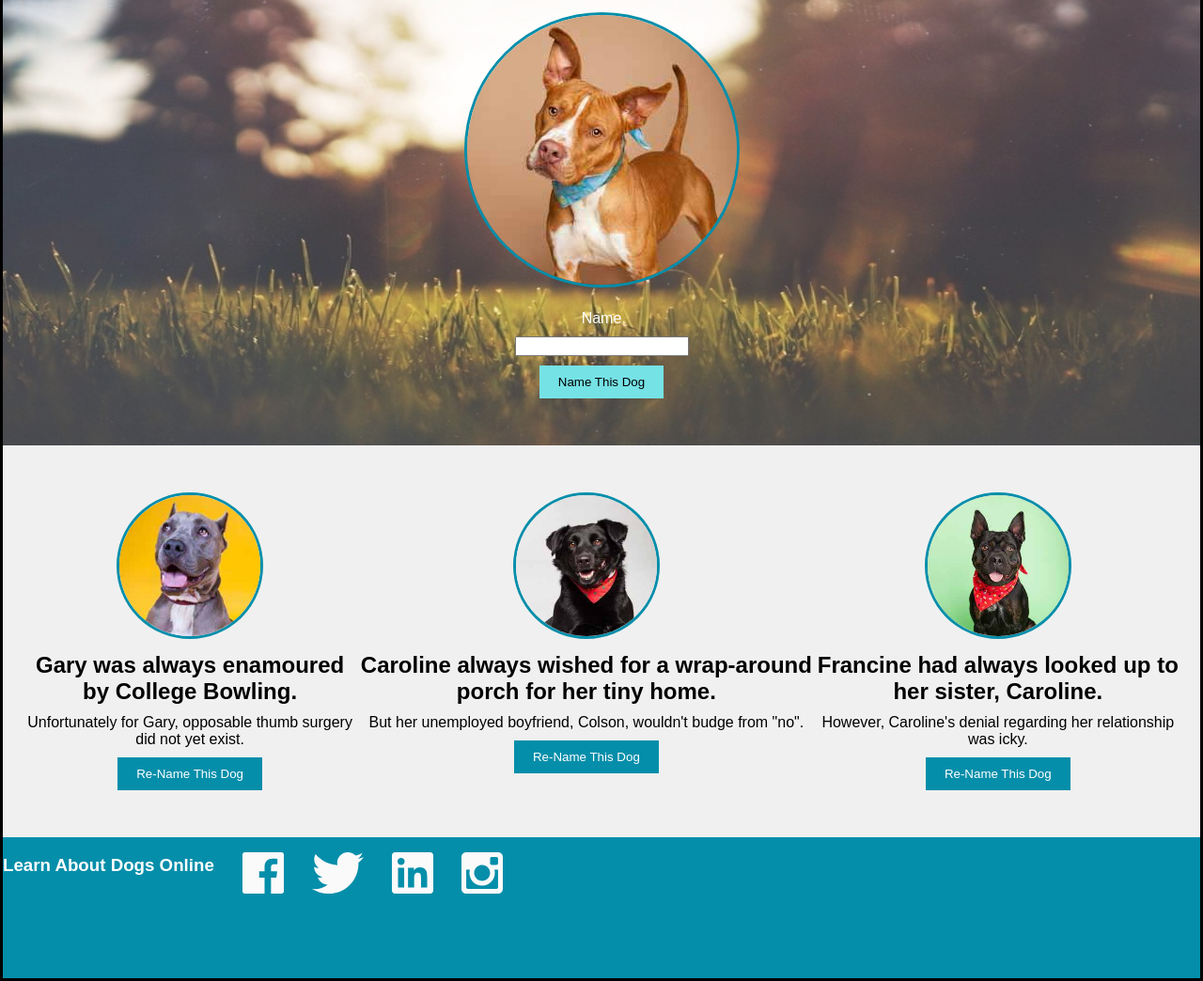
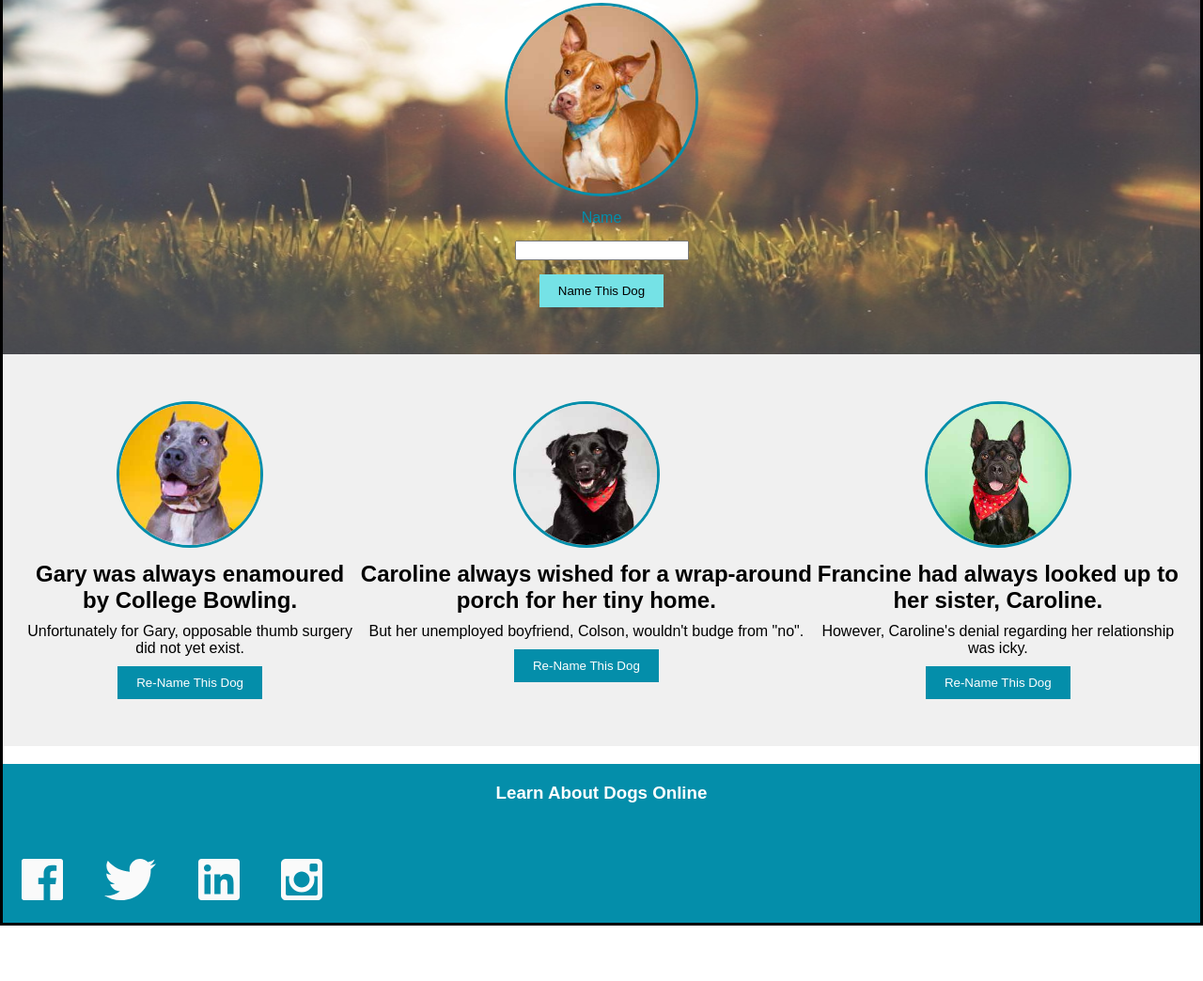
Before and after one commit to stefanjbloom/dog_party, a plain HTML site: page dog_Party/index.html in a window 1280 px wide. Shown: the part 264-1308 px from the top of the page at 94% size. After the commit the page ends 1249 px from the top, so only its background shows below. Drawn offline with Linux system fonts and the light colour scheme.

Commit message:
Final Commit

```diff
--- a/dog_Party/style.css
+++ b/dog_Party/style.css
@@ -35,7 +35,7 @@ body {
     background-size: 100% 100%;
     background-repeat: no-repeat;
     background-blend-mode: darken;
-    color: #ffffff;
+    color: #048eaa;
   }
   .hero h1 {
     font-size: 2.5em;
@@ -44,13 +44,14 @@ body {
     border-radius: 50%;
     border-style: solid ;
     border-color: #048eaa;
-    margin: 20px 0;
+    margin: 10px;
+    width: 200px;
   }
   .hero form {
     display: flex;
     flex-direction: column;
     align-items: center;
-    gap: 10px;
+    gap: 15px;
   }
   .hero button {
     padding: 10px 20px;
@@ -91,11 +92,16 @@ body {
     cursor: pointer;
   }
   .footer {
-    color: #ffffff;
-    width: auto;
-    height: 150px;
-    display: flex;
-    gap: 30px;
-    text-align: center;
+    height: auto;
     background-color: #048eaa;
   }
+  .footer h3 {
+    color: #ffffff;
+    padding: 20px;
+    text-align: center;
+  }
+  .footer p {
+    display: inline-flex;
+    margin: 10px;
+    padding: 10px;
+  }
```
